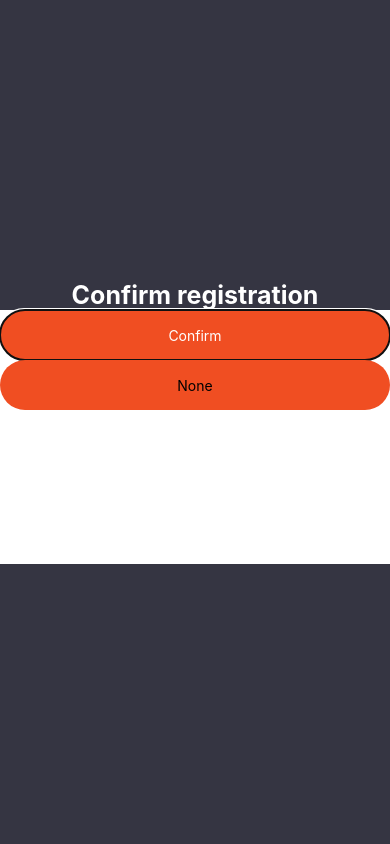
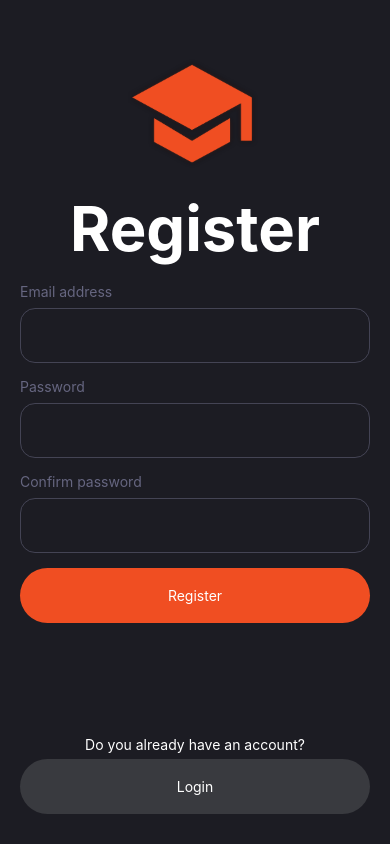
Before and after one commit to LonebirdRamin/LearningMate, a React Native app: screen /Register in a window 390 px wide. Built offline with nearby package versions, Linux system fonts and the light colour scheme.

Commit message:
Add modal component to registration

```diff
--- a/App.js
+++ b/App.js
@@ -5,6 +5,6 @@ import ConfirmModal from './components/Register/ConfirmModal';
 
 
 export default function App() {
-  return (<ConfirmModal/>)
+  return (<LandingStack/>)
 
 }
--- a/components/AppButton.js
+++ b/components/AppButton.js
@@ -6,14 +6,15 @@ const AppButton = ({
   text = "None",
   textColor = "black",
   height = 50,
-  handlePress
+  handlePress,
+  style={}
 }) => {
   return (
     <TouchableOpacity style={{
       borderRadius: height/2,
       justifyContent: 'center',
       alignItems: 'center',
-      height: height, backgroundColor: bgColor? "#F04E22":"#393A3F" }}
+      height: height, backgroundColor: bgColor? "#F04E22":"#393A3F", ...style }}
       onPress={handlePress}
       >
       <Text style={{ color: textColor }}>{text}</Text>
--- a/components/Register/ConfirmModal.js
+++ b/components/Register/ConfirmModal.js
@@ -1,19 +1,41 @@
-import { View, Text, Modal } from "react-native";
-import React from "react";
-import modalStyle from "../../styles/modalStyles";
+import React, { useState } from "react";
+import { Button, StatusBar, StyleSheet, Text, View } from "react-native";
+import Modal from "react-native-modal";
+import modalStyles from "../../styles/modalStyles";
 import AppButton from "../AppButton";
-const ConfirmModal = () => {
+
+function ConfirmModal({isModalVisible, toggleModal, setModalVisible}) {
+
+
   return (
-    <Modal>
-      <View style={modalStyle.modalContainer}>
-        <Text style={modalStyle.headText}>Confirm registration</Text>
-        <View style={modalStyle.buttonContainer}>
-          <AppButton text="Confirm" textColor="white" />
-          <AppButton />
+
+      <Modal
+        onBackdropPress={() => setModalVisible(false)}
+        onBackButtonPress={() => setModalVisible(false)}
+        isVisible={isModalVisible}
+        swipeDirection="down"
+        onSwipeComplete={toggleModal}
+
+        animationInTiming={250}
+        animationOutTiming={250}
+        backdropTransitionInTiming={1000}
+        backdropTransitionOutTiming={500}
+        style={modalStyles.modal}
+      >
+        <View style={modalStyles.modalContent}>
+          <View style={modalStyles.center}>
+            <View style={modalStyles.barIcon} />
+            <View style={modalStyles.wrapper}>
+              <Text style={modalStyles.text}>Comfirm registration</Text>
+              <AppButton text="Confirm" textColor="white" height={60}/>
+              <AppButton text="Decline" textColor="white" height={60} bgColor={false} style={{borderWidth: 0.4, borderColor: 'rgba(255,255,255, 0.3)'}}/>
+
+            </View>
+          </View>
         </View>
-      </View>
-    </Modal>
+      </Modal>
+
   );
-};
+}
 
 export default ConfirmModal;
--- a/screens/Register.js
+++ b/screens/Register.js
@@ -1,5 +1,6 @@
 import { View, Text, TouchableOpacity, Modal } from "react-native";
 import React from "react";
+import { useState } from "react";
 import { SafeAreaView } from "react-native-safe-area-context";
 import globleStyles from "../styles/globleStyles";
 import LogoHeader from "../components/Login/LogoHeader";
@@ -9,9 +10,13 @@ import AppButton from "../components/AppButton";
 import { StackActions } from "@react-navigation/routers";
 import ConfirmModal from "../components/Register/ConfirmModal";
 const Register = ({navigation}) => {
+  const [isModalVisible, setModalVisible] = useState(false);
+  const toggleModal = () => {
+    setModalVisible(!isModalVisible);
+  };
+
   return (
     <SafeAreaView style={globleStyles.pageContainer}>
-      <ConfirmModal/>
       <LogoHeader text="Register" />
       <View style={registerStyles.formContainer}>
         <View style={registerStyles.upperForm}>
@@ -20,7 +25,7 @@ const Register = ({navigation}) => {
           <FormText text="Confirm password" protect={true} />
         </View>
         <View style={registerStyles.lowerForm}>
-          <AppButton textColor="white" height={55} text="Register" />
+          <AppButton textColor="white" height={55} text="Register" handlePress={toggleModal}/>
           <View style={registerStyles.haveAccount}>
 
               <Text style={{color: 'white', textAlign: 'center'}}>Do you already have an account?</Text>
@@ -38,6 +43,7 @@ const Register = ({navigation}) => {
           </View>
         </View>
       </View>
+      <ConfirmModal isModalVisible={isModalVisible} toggleModal={toggleModal} setModalVisible={setModalVisible}/>
     </SafeAreaView>
   );
 };
--- a/styles/modalStyles.js
+++ b/styles/modalStyles.js
@@ -1,25 +1,82 @@
-import { StyleSheet } from "react-native";
+import { Dimensions, StyleSheet } from "react-native";
 
-const modalStyle = StyleSheet.create({
-    modalContainer: {
-        backgroundColor: "#353542",
-        flex: 1,
-        justifyContent: 'center',
-        alignItems: "center",
-        height: ''
+const modalStyles = StyleSheet.create({
+
+    modal:
+    {
+
+    justifyContent: "flex-end",
+    margin: 0,
 
     },
-    headText:{
-        fontSize: 25,
-        fontWeight: '700',
-        color: 'white'
-    },
-    buttonContainer:
-    {
-        height: '30%',
-        width: '100%',
-        backgroundColor: 'white'
-    }
-})
+  modalView: {
 
-export default modalStyle;
+    backgroundColor: "#353542",
+    borderTopRightRadius: 20,
+    borderTopLeftRadius: 20,
+    bottom: 1,
+    padding: 35,
+    alignItems: "center",
+
+
+  },
+  headText: {
+    fontSize: 25,
+    fontWeight: "700",
+    color: "white",
+  },
+  buttonContainer: {
+    height: "30%",
+    width: "100%",
+    backgroundColor: "white",
+  },
+  flexView: {
+    flex: 1,
+    backgroundColor: "white",
+  },
+  modal: {
+    justifyContent: "flex-end",
+    margin: 0,
+  },
+  modalContent: {
+    height: '40%',
+    backgroundColor: "#353542",
+    paddingTop: 12,
+    paddingHorizontal: 12,
+    borderTopRightRadius: 30,
+    borderTopLeftRadius: 30,
+    paddingBottom: 50,
+
+  },
+  center: {
+    display: "flex",
+    alignItems: "center",
+    justifyContent: "center",
+  },
+  wrapper:{
+    width: '100%',
+    height: '100%',
+    justifyContent: 'space-around',
+  },
+  barIcon: {
+    width: 60,
+    height: 5,
+    backgroundColor: "white",
+    borderRadius: 3,
+  },
+  text: {
+    fontWeight: 'bold',
+    color: "white",
+    fontSize: 24,
+    textAlign: 'center'
+
+  },
+  btnContainer: {
+    display: "flex",
+    alignItems: "center",
+    justifyContent: "center",
+    height: 500,
+  },
+});
+
+export default modalStyles;
```
Also changed, not shown: package.json (+9 -8 lines), 1 other file (tests, documents, lock files or other folders).
